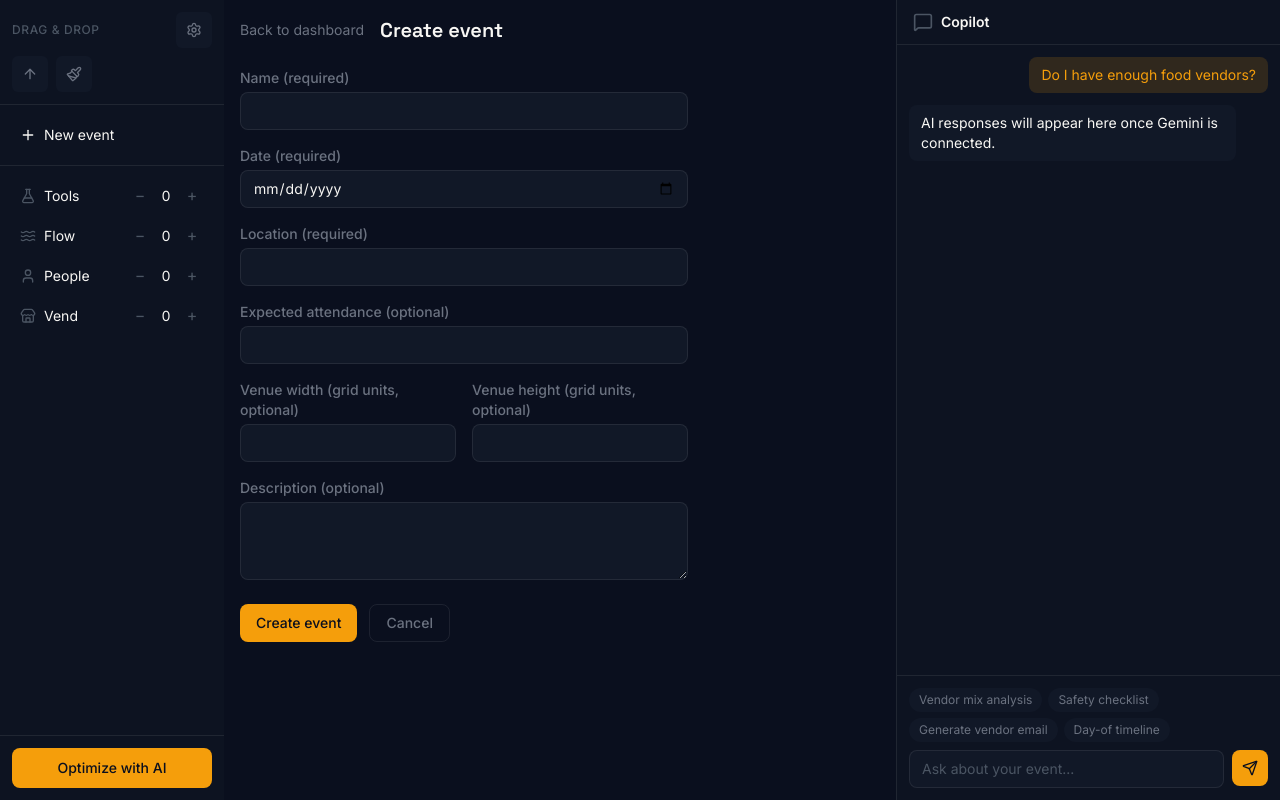
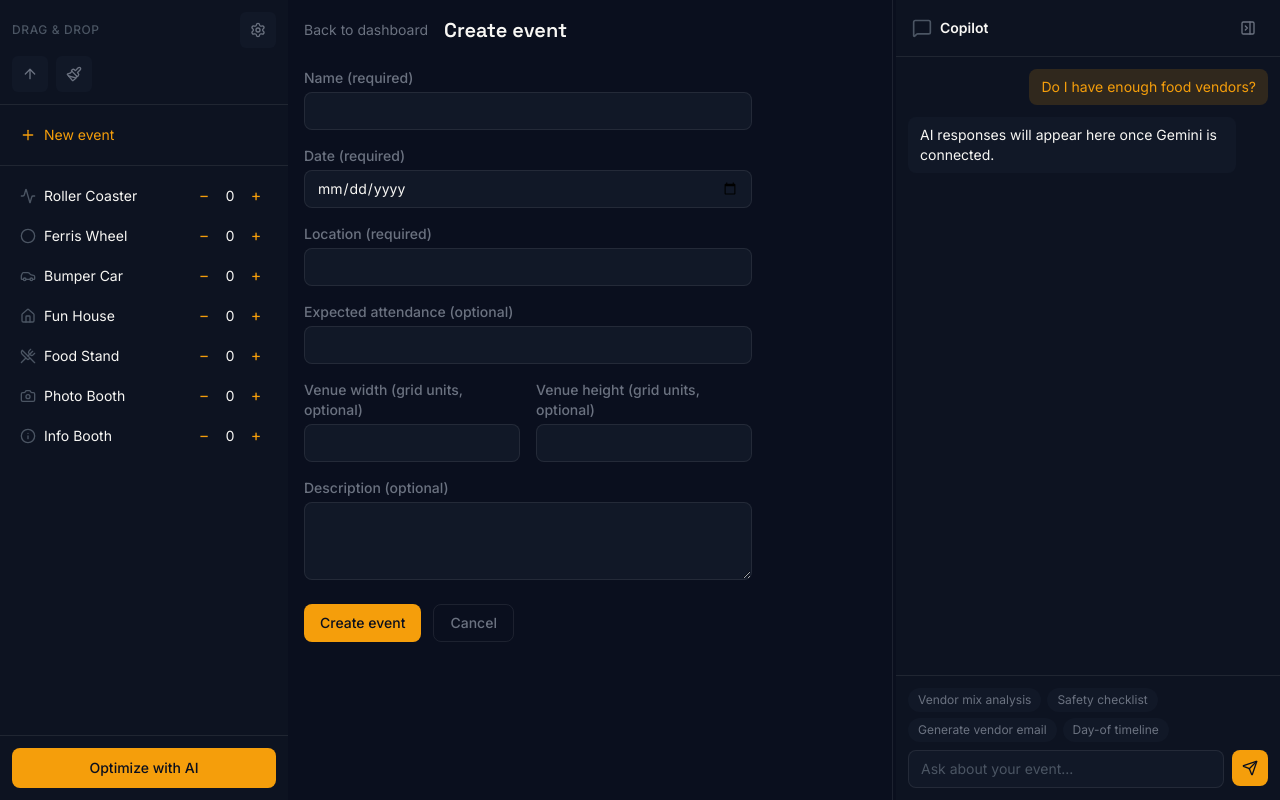
Before and after one commit to HenryLodge/FairOps, a Next.js app in the folder fairops/: page /dashboard/new in a window 1280 px wide. Built offline with nearby package versions, Linux system fonts and the light colour scheme.

Commit message:
final org dash ui

```diff
--- a/fairops/app/dashboard/layout.tsx
+++ b/fairops/app/dashboard/layout.tsx
@@ -1,6 +1,6 @@
 import { DashboardStatsProvider } from '@/components/dashboard/DashboardStatsContext';
+import { DashboardPanels } from '@/components/dashboard/DashboardPanels';
 import { Sidebar } from '@/components/dashboard/Sidebar';
-import { RightPanel } from '@/components/dashboard/RightPanel';
 
 export default function DashboardLayout({
   children,
@@ -11,10 +11,7 @@ export default function DashboardLayout({
     <DashboardStatsProvider>
       <div className="flex h-screen w-full overflow-hidden">
         <Sidebar />
-        <main className="dashboard-main min-h-0 flex-1 overflow-auto" style={{ background: 'var(--color-bg)' }}>
-          {children}
-        </main>
-        <RightPanel />
+        <DashboardPanels>{children}</DashboardPanels>
       </div>
     </DashboardStatsProvider>
   );
--- a/fairops/components/dashboard/DashboardContent.tsx
+++ b/fairops/components/dashboard/DashboardContent.tsx
@@ -301,7 +301,7 @@ export function DashboardContent() {
             onChange={handleEventChange}
             className="w-full max-w-md rounded-lg border px-3 py-2 text-lg font-semibold focus:outline-none focus:ring-2 focus:ring-[var(--color-accent)] focus:border-[var(--color-accent)]"
             style={{
-              borderColor: 'var(--color-border)',
+              borderColor: 'var(--color-accent)',
               background: 'var(--color-surface)',
               color: 'var(--color-text)',
             }}
@@ -327,9 +327,9 @@ export function DashboardContent() {
           href="/dashboard/new"
           className="shrink-0 rounded-lg border px-4 py-2 text-sm font-medium hover:opacity-90"
           style={{
-            borderColor: 'var(--color-border)',
+            borderColor: 'var(--color-accent)',
             background: 'var(--color-surface)',
-            color: 'var(--color-text-secondary)',
+            color: 'var(--color-accent)',
           }}
         >
           New event
--- /dev/null
+++ b/fairops/components/dashboard/DashboardPanels.tsx
@@ -0,0 +1,82 @@
+'use client';
+
+import { useCallback, useEffect, useState } from 'react';
+import { MessageSquare } from 'lucide-react';
+import { RightPanel } from './RightPanel';
+
+const RIGHT_PANEL_MIN = 280;
+const RIGHT_PANEL_MAX = 720;
+const RIGHT_PANEL_DEFAULT = 384;
+
+export function DashboardPanels({ children }: { children: React.ReactNode }) {
+  const [rightPanelOpen, setRightPanelOpen] = useState(true);
+  const [rightPanelWidth, setRightPanelWidth] = useState(RIGHT_PANEL_DEFAULT);
+  const [isResizing, setIsResizing] = useState(false);
+
+  const startResize = useCallback((e: React.MouseEvent) => {
+    e.preventDefault();
+    setIsResizing(true);
+  }, []);
+
+  useEffect(() => {
+    if (!isResizing) return;
+
+    const onMove = (e: MouseEvent) => {
+      const newW = window.innerWidth - e.clientX;
+      setRightPanelWidth(Math.min(RIGHT_PANEL_MAX, Math.max(RIGHT_PANEL_MIN, newW)));
+    };
+    const onUp = () => setIsResizing(false);
+
+    document.addEventListener('mousemove', onMove);
+    document.addEventListener('mouseup', onUp);
+    document.body.style.cursor = 'col-resize';
+    document.body.style.userSelect = 'none';
+    return () => {
+      document.removeEventListener('mousemove', onMove);
+      document.removeEventListener('mouseup', onUp);
+      document.body.style.cursor = '';
+      document.body.style.userSelect = '';
+    };
+  }, [isResizing]);
+
+  return (
+    <div className="flex min-h-0 flex-1 overflow-hidden">
+      <main
+        className="dashboard-main min-h-0 min-w-0 flex-1 overflow-auto"
+        style={{ background: 'var(--color-bg)' }}
+      >
+        {children}
+      </main>
+
+      {rightPanelOpen ? (
+        <>
+          <div
+            role="separator"
+            aria-label="Resize Copilot panel"
+            onMouseDown={startResize}
+            className="dashboard-right-resize w-1 shrink-0 cursor-col-resize border-l transition-colors hover:bg-[var(--color-accent)]/20"
+            style={{ borderColor: 'var(--color-border)' }}
+          />
+          <div className="h-full shrink-0" style={{ width: rightPanelWidth }}>
+            <RightPanel onClose={() => setRightPanelOpen(false)} />
+          </div>
+        </>
+      ) : (
+        <button
+          type="button"
+          onClick={() => setRightPanelOpen(true)}
+          className="flex h-full w-10 shrink-0 flex-col items-center justify-center gap-1 border-l py-4 transition-colors hover:opacity-90"
+          style={{
+            borderColor: 'var(--color-border)',
+            background: 'var(--color-surface)',
+            color: 'var(--color-text-secondary)',
+          }}
+          aria-label="Open Copilot"
+        >
+          <MessageSquare className="h-5 w-5" />
+          <span className="text-[10px] font-medium uppercase tracking-wider">Copilot</span>
+        </button>
+      )}
+    </div>
+  );
+}
--- a/fairops/components/dashboard/RightPanel.tsx
+++ b/fairops/components/dashboard/RightPanel.tsx
@@ -1,7 +1,7 @@
 'use client';
 
 import { useState } from 'react';
-import { MessageSquare, Send } from 'lucide-react';
+import { MessageSquare, Send, PanelRightClose } from 'lucide-react';
 
 const QUICK_ACTIONS = [
   'Vendor mix analysis',
@@ -27,7 +27,11 @@ const PLACEHOLDER_MESSAGES: Message[] = [
   },
 ];
 
-export function RightPanel() {
+type RightPanelProps = {
+  onClose?: () => void;
+};
+
+export function RightPanel({ onClose }: RightPanelProps) {
   const [input, setInput] = useState('');
   const [messages] = useState<Message[]>(PLACEHOLDER_MESSAGES);
 
@@ -44,14 +48,27 @@ export function RightPanel() {
 
   return (
     <aside
-      className="dashboard-right-panel flex h-full w-96 flex-col border-l"
+      className="dashboard-right-panel flex h-full w-full min-w-0 flex-col"
       style={{ borderColor: 'var(--color-border)', background: 'var(--color-surface)' }}
     >
-      <header className="flex shrink-0 items-center gap-2 border-b px-4 py-3" style={{ borderColor: 'var(--color-border)' }}>
-        <MessageSquare className="h-5 w-5" style={{ color: 'var(--color-text-tertiary)' }} aria-hidden />
-        <h2 className="text-sm font-semibold" style={{ color: 'var(--color-text)' }}>
-          Copilot
-        </h2>
+      <header className="flex shrink-0 items-center justify-between gap-2 border-b px-4 py-3" style={{ borderColor: 'var(--color-border)' }}>
+        <div className="flex min-w-0 items-center gap-2">
+          <MessageSquare className="h-5 w-5 shrink-0" style={{ color: 'var(--color-text-tertiary)' }} aria-hidden />
+          <h2 className="truncate text-sm font-semibold" style={{ color: 'var(--color-text)' }}>
+            Copilot
+          </h2>
+        </div>
+        {onClose && (
+          <button
+            type="button"
+            onClick={onClose}
+            className="flex h-8 w-8 shrink-0 items-center justify-center rounded-md hover:opacity-80"
+            style={{ color: 'var(--color-text-secondary)' }}
+            aria-label="Close Copilot panel"
+          >
+            <PanelRightClose className="h-4 w-4" />
+          </button>
+        )}
       </header>
 
       <div className="copilot-messages flex min-h-0 flex-1 flex-col overflow-auto p-3">
--- a/fairops/components/dashboard/Sidebar.tsx
+++ b/fairops/components/dashboard/Sidebar.tsx
@@ -1,24 +1,30 @@
 'use client';
 
 import { useState } from 'react';
-import { ArrowUp, Paintbrush, Settings, Plus, FlaskConical, Waves, User, Store } from 'lucide-react';
+import { ArrowUp, Paintbrush, Settings, Plus, Activity, Circle, Car, Home, UtensilsCrossed, Camera, Info } from 'lucide-react';
 import Link from 'next/link';
 import { useDashboardStats, formatRevenue } from './DashboardStatsContext';
 
 const COUNTER_ITEMS = [
-  { id: 'tools', label: 'Tools', icon: FlaskConical },
-  { id: 'waves', label: 'Flow', icon: Waves },
-  { id: 'people', label: 'People', icon: User },
-  { id: 'vend', label: 'Vend', icon: Store },
+  { id: 'roller_coaster', label: 'Roller Coaster', icon: Activity },
+  { id: 'ferris_wheel', label: 'Ferris Wheel', icon: Circle },
+  { id: 'bumper_car', label: 'Bumper Car', icon: Car },
+  { id: 'fun_house', label: 'Fun House', icon: Home },
+  { id: 'food_stand', label: 'Food Stand', icon: UtensilsCrossed },
+  { id: 'photo_booth', label: 'Photo Booth', icon: Camera },
+  { id: 'info_booth', label: 'Info Booth', icon: Info },
 ] as const;
 
 export function Sidebar() {
   const { stats } = useDashboardStats();
   const [counts, setCounts] = useState<Record<string, number>>({
-    tools: 0,
-    waves: 0,
-    people: 0,
-    vend: 0,
+    roller_coaster: 0,
+    ferris_wheel: 0,
+    bumper_car: 0,
+    fun_house: 0,
+    food_stand: 0,
+    photo_booth: 0,
+    info_booth: 0,
   });
 
   const adjust = (id: string, delta: number) => {
@@ -27,7 +33,7 @@ export function Sidebar() {
 
   return (
     <aside
-      className="dashboard-sidebar flex h-full w-56 flex-col"
+      className="dashboard-sidebar flex h-full w-72 flex-col shrink-0"
       style={{ background: 'var(--color-surface)', color: 'var(--color-text-secondary)' }}
     >
       <div className="border-b p-3" style={{ borderColor: 'var(--color-border)' }}>
@@ -68,7 +74,7 @@ export function Sidebar() {
         <Link
           href="/dashboard/new"
           className="flex items-center gap-2 rounded-md px-2 py-2 text-sm hover:opacity-90"
-          style={{ color: 'var(--color-text)' }}
+          style={{ color: 'var(--color-accent)' }}
         >
           <Plus className="h-4 w-4 shrink-0" />
           <span>New event</span>
@@ -89,7 +95,7 @@ export function Sidebar() {
                 type="button"
                 onClick={() => adjust(id, -1)}
                 className="flex h-6 w-6 items-center justify-center rounded hover:opacity-80"
-                style={{ color: 'var(--color-text-tertiary)' }}
+                style={{ color: 'var(--color-accent)' }}
                 aria-label={`Decrease ${label}`}
               >
                 −
@@ -101,7 +107,7 @@ export function Sidebar() {
                 type="button"
                 onClick={() => adjust(id, 1)}
                 className="flex h-6 w-6 items-center justify-center rounded hover:opacity-80"
-                style={{ color: 'var(--color-text-tertiary)' }}
+                style={{ color: 'var(--color-accent)' }}
                 aria-label={`Increase ${label}`}
               >
                 +
--- a/fairops/components/dashboard/VenueMap.tsx
+++ b/fairops/components/dashboard/VenueMap.tsx
@@ -516,7 +516,7 @@ export default function VenueMap({
             onClick={() => adjustCols(-1)}
             disabled={cols <= MIN_DIM}
             className="flex h-7 w-7 items-center justify-center rounded hover:opacity-80 disabled:opacity-40"
-            style={{ background: 'var(--color-bg-elevated)', color: 'var(--color-text-secondary)' }}
+            style={{ color: 'var(--color-accent)' }}
             aria-label="Remove column"
           >
             <Minus className="h-3 w-3" />
@@ -529,7 +529,7 @@ export default function VenueMap({
             onClick={() => adjustCols(1)}
             disabled={cols >= MAX_DIM}
             className="flex h-7 w-7 items-center justify-center rounded hover:opacity-80 disabled:opacity-40"
-            style={{ background: 'var(--color-bg-elevated)', color: 'var(--color-text-secondary)' }}
+            style={{ color: 'var(--color-accent)' }}
             aria-label="Add column"
           >
             <Plus className="h-3 w-3" />
@@ -546,7 +546,7 @@ export default function VenueMap({
             onClick={() => adjustRows(-1)}
             disabled={rows <= MIN_DIM}
             className="flex h-7 w-7 items-center justify-center rounded hover:opacity-80 disabled:opacity-40"
-            style={{ background: 'var(--color-bg-elevated)', color: 'var(--color-text-secondary)' }}
+            style={{ color: 'var(--color-accent)' }}
             aria-label="Remove row"
           >
             <Minus className="h-3 w-3" />
@@ -559,7 +559,7 @@ export default function VenueMap({
             onClick={() => adjustRows(1)}
             disabled={rows >= MAX_DIM}
             className="flex h-7 w-7 items-center justify-center rounded hover:opacity-80 disabled:opacity-40"
-            style={{ background: 'var(--color-bg-elevated)', color: 'var(--color-text-secondary)' }}
+            style={{ color: 'var(--color-accent)' }}
             aria-label="Add row"
           >
             <Plus className="h-3 w-3" />
```
